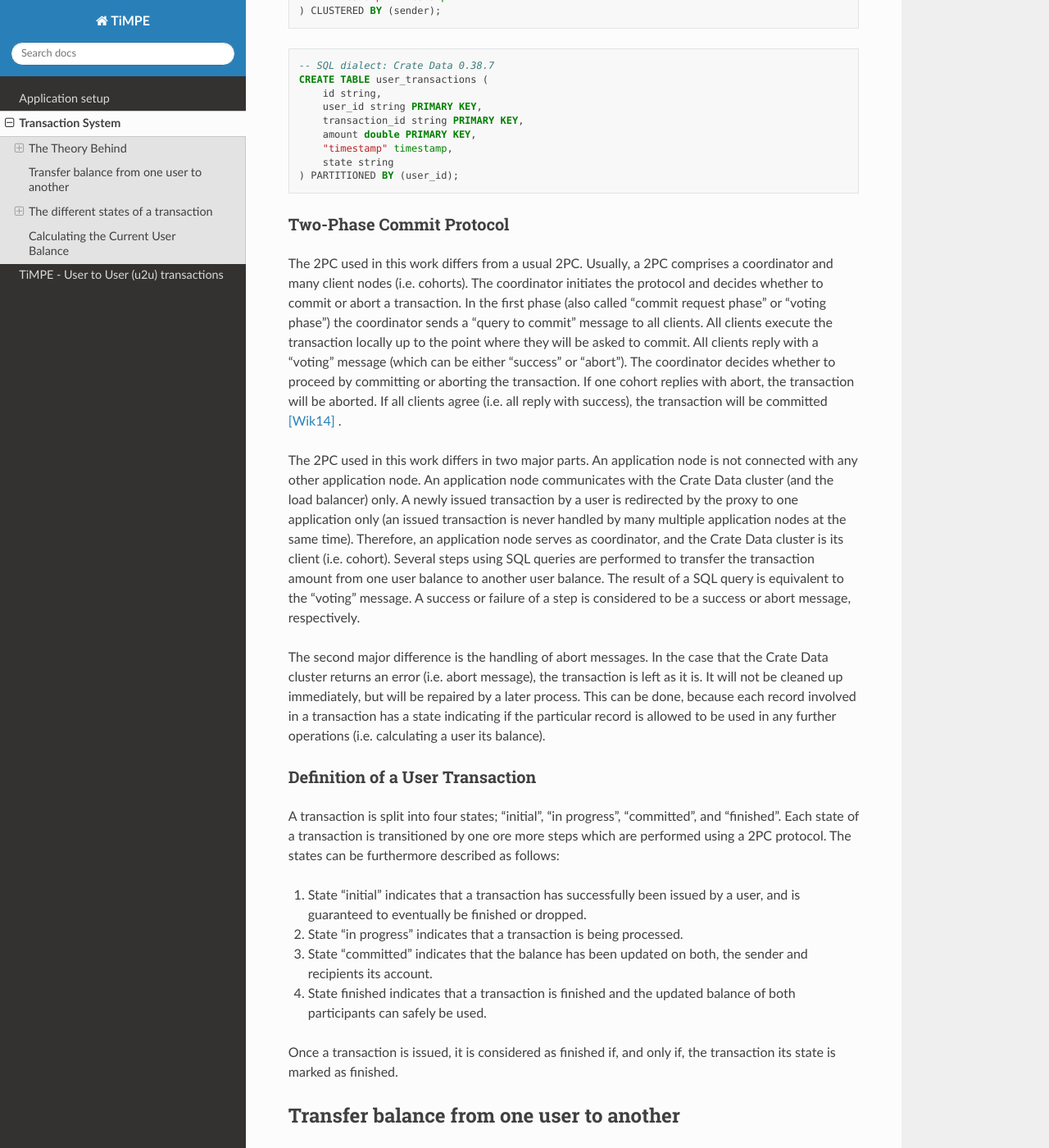
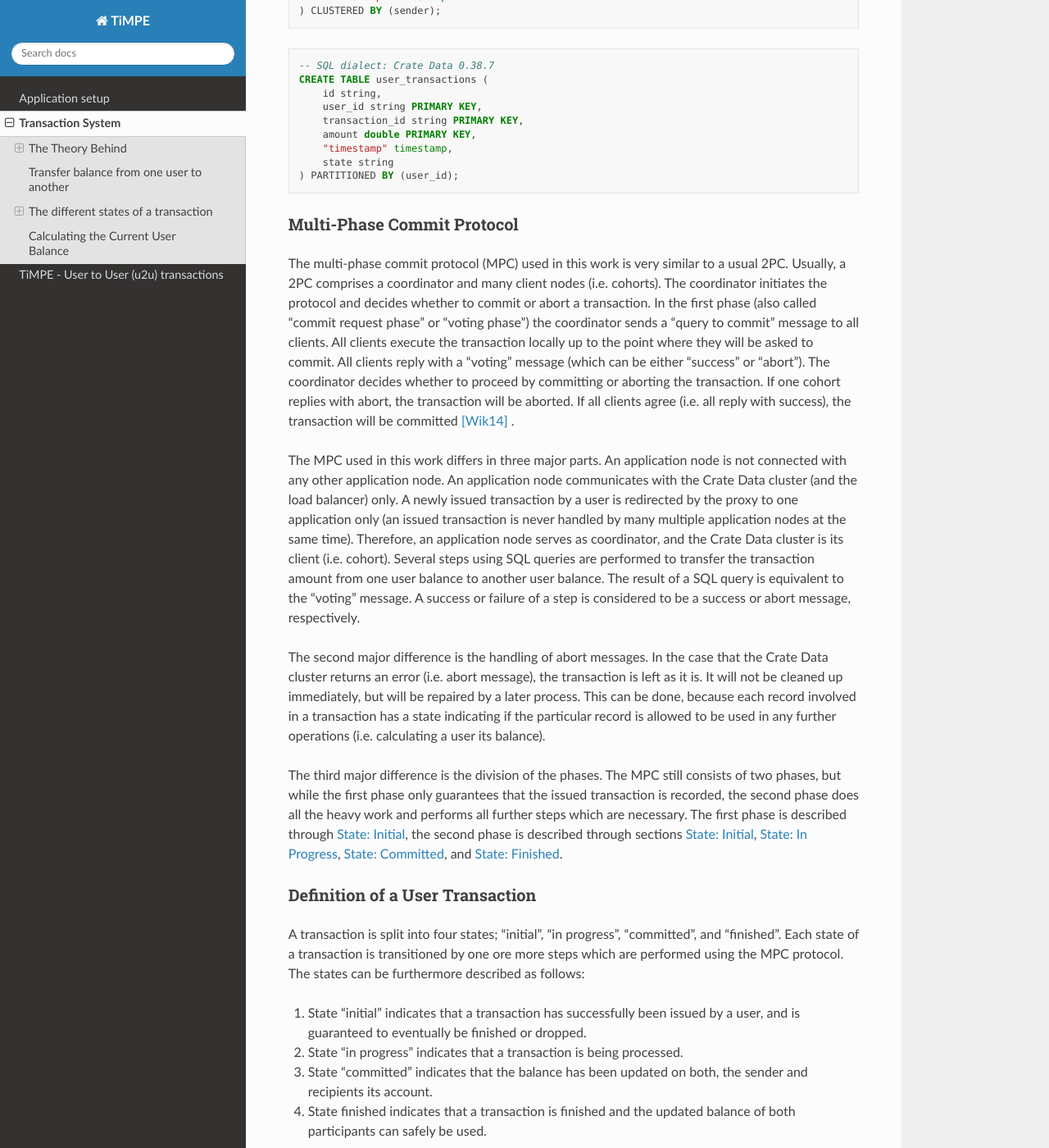
Before and after one commit to lukasender/TiMPE, a Sphinx documentation site: the page built from docs/transactions.txt, in a window 1280 px wide and 1400 px high, scrolled down 1072 px. Shown: the whole window at 82% size. Built offline with Sphinx 7.4.7 and the Read the Docs theme 2.0.0, drawn with Linux system fonts in a browser that asks for light colours; some of the changed text lies outside the part shown.

Commit message:
2PC -> MPC

```diff
--- a/docs/transactions.txt
+++ b/docs/transactions.txt
@@ -4,7 +4,7 @@ Transaction System
 This prototype safely processes a user transaction in a shared nothing
 environment, where no centralised transaction manager is required. This is
 achieved by the append-only technique in combination with a suitable data
-model and a two-phase commit protocol. Once a transaction is persisted in
+model and a multi-phase commit protocol. Once a transaction is persisted in
 the transactions table, it can always be repaired.
 
 The Theory Behind
@@ -70,11 +70,11 @@ Data model
     ) PARTITIONED BY (user_id);
 
 
-Two-Phase Commit Protocol
-.........................
+Multi-Phase Commit Protocol
+...........................
 
-The 2PC used in this work differs from a usual 2PC. Usually, a 2PC
-comprises a coordinator and many client nodes (i.e. cohorts). The
+The multi-phase commit protocol (MPC) used in this work is very similar to a
+usual 2PC. Usually, a 2PC comprises a coordinator and many client nodes (i.e. cohorts). The
 coordinator initiates the protocol and decides whether to commit or abort a
 transaction. In the first phase (also called "commit request phase" or
 "voting phase") the coordinator sends a "query to commit" message to all
@@ -85,7 +85,7 @@ to proceed by committing or aborting the transaction. If one cohort replies
 with abort, the transaction will be aborted. If all clients agree (i.e. all
 reply with success), the transaction will be committed `[Wik14]`_ .
 
-The 2PC used in this work differs in two major parts. An application node
+The MPC used in this work differs in three major parts. An application node
 is not connected with any other application node. An application node
 communicates with the Crate Data cluster (and the load balancer) only. A
 newly issued transaction by a user is redirected by the proxy to one
@@ -105,13 +105,22 @@ because each record involved in a transaction has a state indicating if the
 particular record is allowed to be used in any further operations (i.e.
 calculating a user its balance).
 
+The third major difference is the division of the phases. The MPC still
+consists of two phases, but while the first phase only guarantees that the
+issued transaction is recorded, the second phase does all the heavy work
+and performs all further steps which are necessary. The first phase is
+described through :ref:`transactions_state_initial`, the second phase is described through
+sections :ref:`transactions_state_initial`,
+:ref:`transactions_state_inprogress`, :ref:`transactions_state_committed`,
+and :ref:`transactions_state_finished`.
+
 
 Definition of a User Transaction
 ................................
 
 A transaction is split into four states; "initial", "in progress",
 "committed", and "finished". Each state of a transaction is transitioned by
-one ore more steps which are performed using a 2PC protocol. The states can
+one ore more steps which are performed using the MPC protocol. The states can
 be furthermore described as follows:
 
 1. State "initial" indicates that a transaction has successfully been
@@ -165,7 +174,7 @@ The user 'elon_musk' wants to transfer 1000 of his balance to
 | 47 | 10     | 11        | 1000   | "initial" | ...       |
 +----+--------+-----------+--------+-----------+-----------+
 
-The transaction is recorded in the system. The first phase of the 2PC is
+The transaction is recorded in the system. The first phase of the MPC is
 done. A user can be sure that the transaction is getting processed
 eventually.
 
@@ -179,7 +188,7 @@ eventually.
 State: In Progress
 ..................
 
-The second phase of the 2PC starts. The transaction is marked as "in progress".
+The second phase of the MPC starts. The transaction is marked as "in progress".
 
 +----------------------------------------------------------------+
 | transactions                                                   |
```
Also changed, not shown: docs/u2u_transactions.txt (+6 -6 lines), 16 other files.
